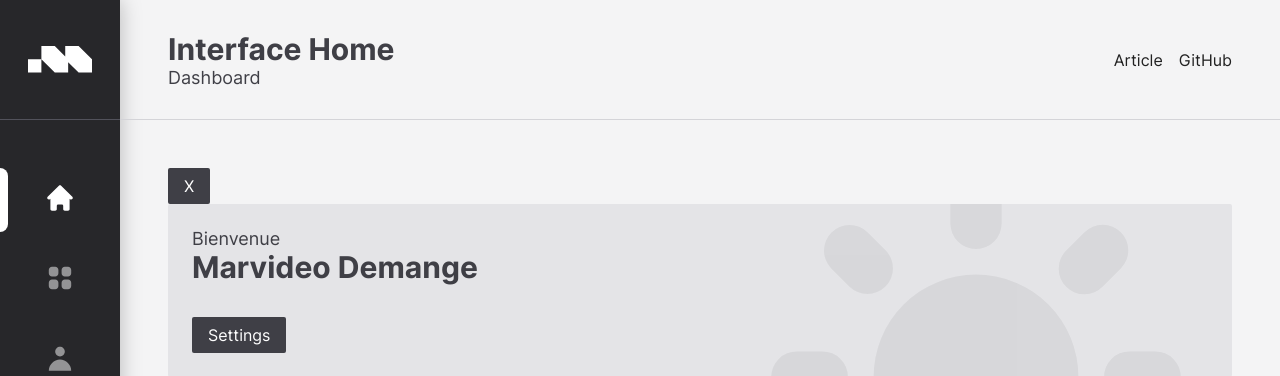
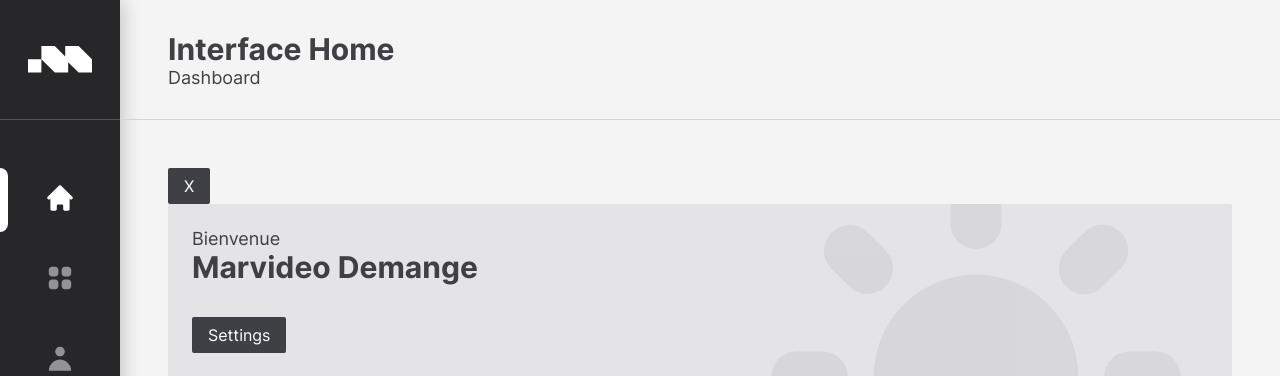
Before and after one commit to Marvideo2009/SIte-web, a PHP site: page / in a window 1280 px wide. Shown: the top 376 px of the page. Run offline with PHP 8.4, Linux system fonts and the light colour scheme.

Commit message:
enlever lien github et article codrops
adrien-vieilleribiere

```diff
--- a/index.php
+++ b/index.php
@@ -25,8 +25,7 @@ $date = date('h:i');
         <div slot="sub-headline">Dashboard</div>
 
         <nav slot="nav">
-          <a href="https://tympanus.net/codrops/?p=58877" target="_blank">Article</a>
-          <a href="https://github.com/sergejcodes/codrops-minze-demo" target="_blank">GitHub</a>
+
         </nav>
       </sh-header>
 
```
